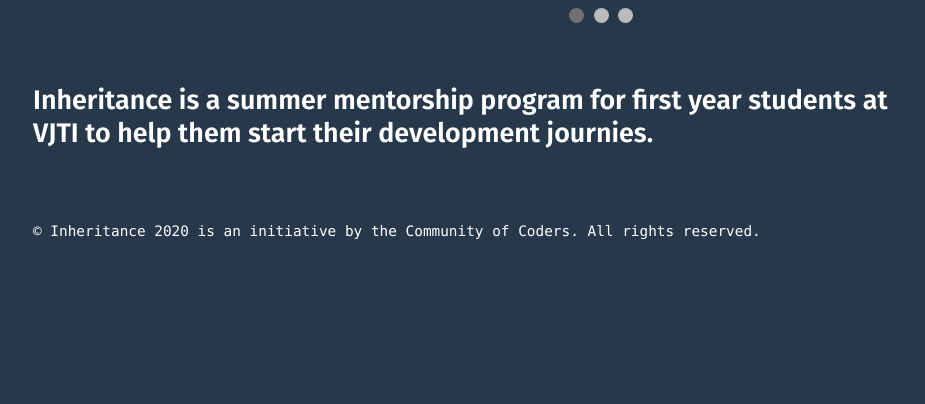
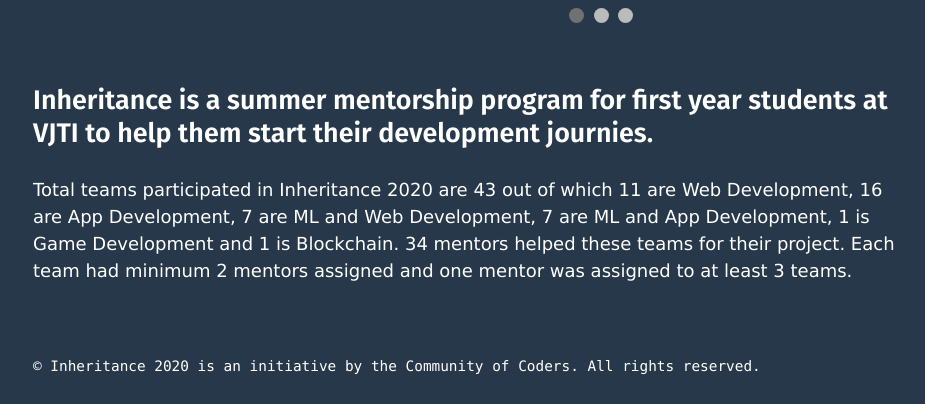
Before and after one commit to CommunityOfCoders/Inheritance-2020, a Jekyll site: the page built from index.html, in a window 1280 px wide, cut to the strip 943-1347 px from the top of the page. Shown: the whole strip, without its empty margins (39-964 px from the left). Built offline with Jekyll 4.4.1, drawn with Linux system fonts in a browser that asks for light colours; the list of posts is cut into pages by our own code; before the commit the page ends 1212 px from its top, so only the background shows below that.

Commit message:
facts added

```diff
--- a/_layouts/default.html
+++ b/_layouts/default.html
@@ -5,6 +5,7 @@
     Free for personal and commercial use under the MIT license
     https://github.com/mmistakes/jekyll-theme-basically-basic/blob/master/LICENSE
 -->
+<link rel="icon" href="assets/images/logo.png" type="image/icon type">
 <html lang="{{ page.lang | default: site.lang | default: 'en-US' }}" class="no-js">
   {% include head.html %}
 
--- a/index.html
+++ b/index.html
@@ -32,7 +32,10 @@
   Inheritance is a summer mentorship program for first year students at VJTI to
   help them start their development journies.
 </h3>
-
+<div>
+  Total teams participated in Inheritance 2020 are 43 out of which 11 are Web Development, 16 are App Development, 7 are ML and Web Development, 7 are ML and App Development, 1 is Game Development and 1 is Blockchain.
+  34 mentors helped these teams for their project. Each team had minimum 2 mentors assigned and one mentor was assigned to at least 3 teams.
+</div>
 <!-- <div class="card">
   <div class="container">
     <a href="{{ '/submissions' | relative_url }}">
```
